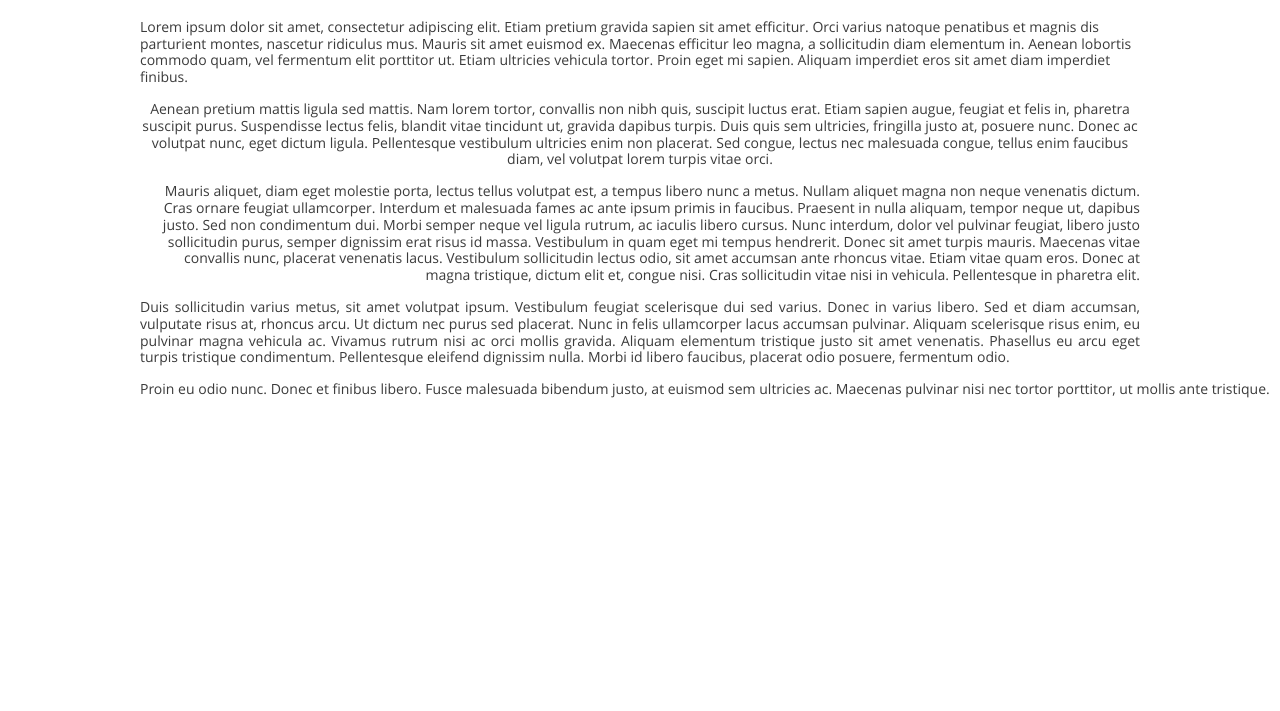
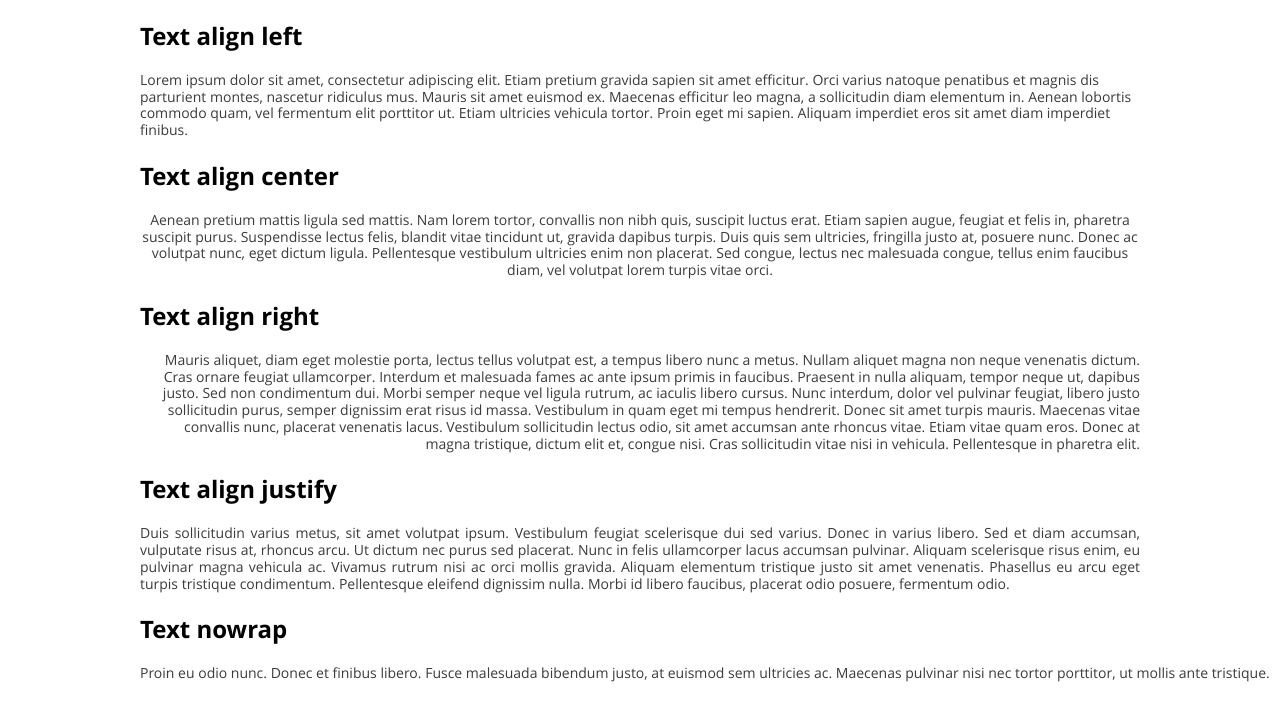
Before and after one commit to basjerome/framework, a website: page docs/paragraph.html in a window 1280 px wide. Shown: the part 89-800 px from the top of the page. Drawn offline with Linux system fonts and the light colour scheme; files whose address does not match are found by name.

Commit message:
MàJ paragraph demo

```diff
--- a/docs/paragraph.html
+++ b/docs/paragraph.html
@@ -45,10 +45,24 @@
 
     <h1 class="hub-h1">Paragraph</h1>
 
+    <h2 class="hub-h2">Text align left</h2>
+
     <p class="hub-p hub-text-left">Lorem ipsum dolor sit amet, consectetur adipiscing elit. Etiam pretium gravida sapien sit amet efficitur. Orci varius natoque penatibus et magnis dis parturient montes, nascetur ridiculus mus. Mauris sit amet euismod ex. Maecenas efficitur leo magna, a sollicitudin diam elementum in. Aenean lobortis commodo quam, vel fermentum elit porttitor ut. Etiam ultricies vehicula tortor. Proin eget mi sapien. Aliquam imperdiet eros sit amet diam imperdiet finibus.</p>
+
+    <h2 class="hub-h2">Text align center</h2>
+
     <p class="hub-p hub-text-center">Aenean pretium mattis ligula sed mattis. Nam lorem tortor, convallis non nibh quis, suscipit luctus erat. Etiam sapien augue, feugiat et felis in, pharetra suscipit purus. Suspendisse lectus felis, blandit vitae tincidunt ut, gravida dapibus turpis. Duis quis sem ultricies, fringilla justo at, posuere nunc. Donec ac volutpat nunc, eget dictum ligula. Pellentesque vestibulum ultricies enim non placerat. Sed congue, lectus nec malesuada congue, tellus enim faucibus diam, vel volutpat lorem turpis vitae orci.</p>
+
+    <h2 class="hub-h2">Text align right</h2>
+
     <p class="hub-p hub-text-right">Mauris aliquet, diam eget molestie porta, lectus tellus volutpat est, a tempus libero nunc a metus. Nullam aliquet magna non neque venenatis dictum. Cras ornare feugiat ullamcorper. Interdum et malesuada fames ac ante ipsum primis in faucibus. Praesent in nulla aliquam, tempor neque ut, dapibus justo. Sed non condimentum dui. Morbi semper neque vel ligula rutrum, ac iaculis libero cursus. Nunc interdum, dolor vel pulvinar feugiat, libero justo sollicitudin purus, semper dignissim erat risus id massa. Vestibulum in quam eget mi tempus hendrerit. Donec sit amet turpis mauris. Maecenas vitae convallis nunc, placerat venenatis lacus. Vestibulum sollicitudin lectus odio, sit amet accumsan ante rhoncus vitae. Etiam vitae quam eros. Donec at magna tristique, dictum elit et, congue nisi. Cras sollicitudin vitae nisi in vehicula. Pellentesque in pharetra elit.</p>
+
+    <h2 class="hub-h2">Text align justify</h2>
+
     <p class="hub-p hub-text-justify">Duis sollicitudin varius metus, sit amet volutpat ipsum. Vestibulum feugiat scelerisque dui sed varius. Donec in varius libero. Sed et diam accumsan, vulputate risus at, rhoncus arcu. Ut dictum nec purus sed placerat. Nunc in felis ullamcorper lacus accumsan pulvinar. Aliquam scelerisque risus enim, eu pulvinar magna vehicula ac. Vivamus rutrum nisi ac orci mollis gravida. Aliquam elementum tristique justo sit amet venenatis. Phasellus eu arcu eget turpis tristique condimentum. Pellentesque eleifend dignissim nulla. Morbi id libero faucibus, placerat odio posuere, fermentum odio.</p>
+
+    <h2 class="hub-h2">Text nowrap</h2>
+
     <p class="hub-p hub-text-nowrap">Proin eu odio nunc. Donec et finibus libero. Fusce malesuada bibendum justo, at euismod sem ultricies ac. Maecenas pulvinar nisi nec tortor porttitor, ut mollis ante tristique.</p>
 
 	</div><!-- /hub-container -->
```
